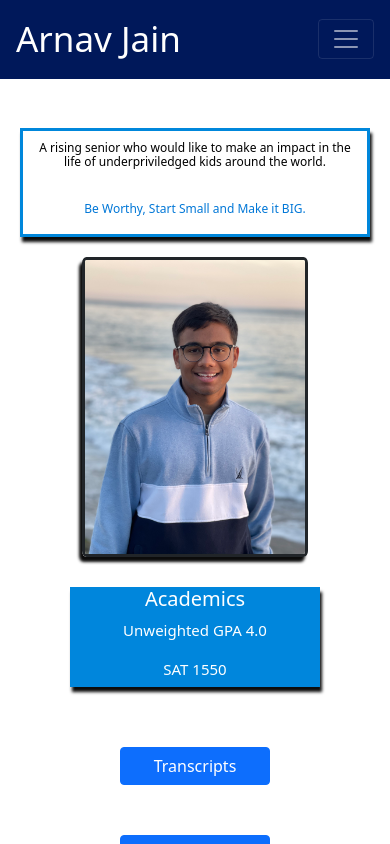
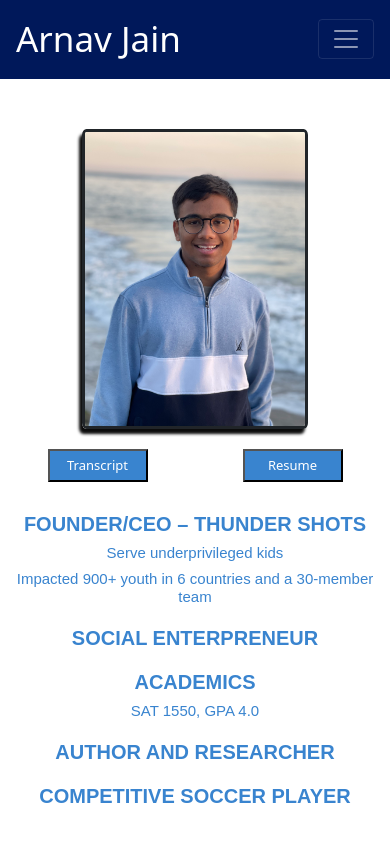
Before and after one commit to rbalonek/arnav-portfolio, a React (Create React App) app: page / in a window 390 px wide. Shown: the top 844 px of the page. Built offline with nearby package versions, Linux system fonts and the light colour scheme.

Commit message:
Landing Changes

```diff
--- a/src/components/New Components/Landing/Landing.css
+++ b/src/components/New Components/Landing/Landing.css
@@ -1,104 +1,77 @@
 .landing__container {
   /* min-height: 850px; */
   min-height: 100vh;
-  display: flex;
-  justify-content: center;
-  /* align-items: center; */
 }
-
-.landing__container-margin {
-  display: flex;
-  /* justify-content: center;
-  align-items: center; */
-  margin-bottom: -100px;
-}
-.landing__left-third {
-  /* width: 30vw; */
-  width: 25vw;
-  height: 100vh;
-  text-align: center;
-  /* background-color: red; */
-  display: flex;
-  flex-direction: column;
-  justify-content: center;
-  padding: 20px;
-  height: fit-content;
-  position: relative;
-  top: 150px;
-  left: 0px;
-  /* font-size: 25px; */
-}
-.left-third__text-container {
-  /* background-color: #0086dc; */
-  border: solid hsl(203, 100%, 43%);
-  color: black;
-  padding: 10px;
-  width: 300px;
-  box-shadow: 2px 5px 3px 0 #0c0c0c;
-}
-.landing__carousel-holder {
-  display: flex;
-  flex-direction: column;
-  justify-content: space-around;
-  height: 100%;
-
-  /* background-color: #0086dc;
-  color: white;
-  height: 400px;
-  position: relative;
-  top: 100px;
-  box-shadow: 2px 5px 3px 0 #0c0c0c; */
-}
-.landing__carousel-holder__btn-split {
-  display: flex;
-  flex-direction: column;
-  flex-wrap: wrap;
-  justify-content: space-around;
-  padding: 10px;
-}
-.landing__middle-third {
-  width: 45vw;
-  text-align: center;
-  /* background-color: blue; */
-  contain: content;
-  position: relative;
-  /* top: 30px; */
-  height: 100vh;
-}
-.landing__right-third {
-  width: 30vw;
-  text-align: center;
-  padding-right: 30px;
-  /* background-color: green; */
-}
-/* .landing__image {
-  width: 400px;
-  position: relative;
-
-} */
 .landing__image {
-  /* width: 500px; */
   height: 80vh;
-  /* width: 70%; */
   position: relative;
   border: solid;
   box-shadow: -3px 5px 3px 0 #0c0c0c;
   border-radius: 2%;
   top: 10px;
 }
-.transcripts-btn {
-  position: relative;
-  bottom: 50px;
-  width: 150px;
-  align-self: center;
+.landing__split {
+  display: flex;
+  justify-content: space-around;
 }
-.resume-btn {
-  position: relative;
-  width: 150px;
-  align-self: center;
+.landing__left {
+  width: 30%;
+  padding: 20px;
 }
 
-@media (max-width: 1400px) {
+.landing__right {
+  /* background-color: red; */
+  width: 60%;
+  display: flex;
+  flex-direction: column;
+  position: relative;
+  /* left: 400px; */
+}
+
+.landing__right-float-right {
+  position: relative;
+  /* left: 177px; */
+}
+
+.landing__buttons {
+  display: flex;
+  justify-content: space-around;
+  position: relative;
+  top: 50px;
+}
+.landing__btn {
+  width: 250px;
+  background-color: #3984cf;
+  color: white;
+  font-size: xx-large;
+  font-weight: 600;
+}
+
+.landing__words {
+  display: flex;
+  flex-direction: column;
+  text-align: right;
+  position: relative;
+  top: 100px;
+  right: 200px;
+  color: #3984cf;
+  font-family: Arial, Helvetica, sans-serif;
+  /* background-color: red; */
+}
+
+.landing__margin {
+  margin-bottom: 50px;
+}
+
+.landing_titles {
+  font-size: 40px;
+  font-weight: 800;
+}
+.landing__title-description {
+  font-size: 30px;
+}
+
+@media (max-width: 1760px) {
   .landing__image {
     width: auto;
     /* width: 70%; */
@@ -108,28 +81,36 @@
     border-radius: 2%;
     /* top: 150px; */
   }
-  .landing-text-left {
+  .landing_titles {
+    font-size: 35px;
+  }
+  .landing__title-description {
+    font-size: 25px;
+  }
+}
+@media (max-width: 1620px) {
+  .landing__words {
+    right: 50px;
+  }
+  .landing_titles {
+    font-size: 30px;
+  }
+  .landing__title-description {
     font-size: 20px;
   }
-  .landing__carousel-holder__btn-split {
-    position: relative;
-    top: 100px;
-    /* left: 25px; */
+  .landing__buttons {
+    width: 50%;
+    left: 300px;
   }
 }
-@media (max-width: 1122px) {
-  .left-third__text-container {
-    /* background-color: #0086dc; */
-    border: solid hsl(203, 100%, 43%);
-    color: black;
-    padding: 10px;
-    box-shadow: 2px 5px 3px 0 #0c0c0c;
-    width: fit-content;
+@media (max-width: 1331px) {
+  .landing__container {
+    /* min-height: 850px; */
+    height: auto;
   }
-}
-@media (max-width: 1122px) {
-  .landing__container {
+  .landing__split {
     flex-direction: column;
+    align-items: center;
   }
   .landing__container-margin {
     bottom: 0;
@@ -142,49 +123,55 @@
     box-shadow: -3px 5px 3px 0 #0c0c0c;
     border-radius: 2%;
     top: 50px;
+    padding: 0;
   }
-  .landing__left-third {
+  .landing__split {
+    display: flex;
+    justify-content: space-around;
+  }
+  .landing__left {
     width: auto;
-    top: 0px;
-    align-items: center;
+    padding: 0;
   }
-  .landing__middle-third {
-    width: auto;
+  .landing__buttons {
+    top: 70px;
+    width: 100%;
+    left: 0px;
+  }
+
+  .landing__words {
+    right: 0px;
     text-align: center;
-    contain: content;
-    position: relative;
-    bottom: 50px;
-    height: 590px;
+    margin-bottom: 120px;
   }
-  .landing__right-third {
-    width: auto;
-    margin-top: 30px;
-    margin-bottom: 10px;
+  .landing_titles {
+    font-size: 25px;
   }
-  .landing__carousel-holder {
-    display: flex;
-    flex-direction: column-reverse;
-    position: relative;
-    left: 30px;
+  .landing__title-description {
+    font-size: 15px;
   }
-  .academic-slider__container {
-    /* contain: content; */
-    position: relative;
-    top: 50px;
-    align-self: center;
-    width: 250px;
+  .landing__margin {
+    margin-bottom: 20px;
   }
-  .landing__carousel-holder__btn-split {
-    display: flex;
-    flex-direction: column;
-    flex-wrap: wrap;
-    justify-content: space-around;
-    padding: 10px;
-    width: fit-content;
-    align-self: center;
-    position: relative;
-    top: 0;
-    /* left: 25px; */
+}
+
+@media (max-width: 700px) {
+  .landing__right {
+    width: 100%;
+  }
+  .landing__btn {
+    width: 100px;
+    font-size: small;
+    font-weight: 300;
+    padding: 5px;
+  }
+
+  .landing_titles {
+    width: 100vw;
+    font-size: 20px;
+  }
+  .landing__title-description {
+    font-size: 15px;
   }
 }
 
@@ -194,66 +181,16 @@
     height: 300px;
     width: auto;
   }
-  .landing__right-third {
-    /* width: 300px; */
-    width: 100%;
-    position: relative;
-    bottom: 50px;
-    /* right: 40px; */
-  }
-  .academic-slider__container {
-    /* contain: content; */
-    width: 250px;
-    right: 0px;
-  }
-  .landing__carousel-holder__btn-split {
-    position: relative;
-    top: 50px;
-    /* right: 10px; */
-  }
-  .landing-text-left {
-    font-size: 12px;
-  }
-  .landing__carousel-holder {
-    left: 0;
-    width: 100vw;
-  }
-  .landing__middle-third {
-    width: auto;
-    text-align: center;
-    contain: content;
-    position: relative;
-    bottom: 50px;
-    height: 400px;
-  }
 }
 @media (max-width: 350px) {
-  .landing__carousel-holder {
-    display: flex;
-    flex-direction: column-reverse;
-    /* justify-content: space-around; */
-    /* height: 100%; */
-    width: 100vw;
-    position: relative;
-    left: 0;
-  }
 }
 
 @media (max-height: 520px) {
-  .left-third__text-container {
-    position: relative;
-    bottom: 130px;
-  }
 }
 
 @media not all and (min-resolution: 0.001dpcm) {
   @supports (-webkit-appearance: none) and (stroke-color: transparent) {
     @media (max-width: 1122px) {
-      .landing__right-third {
-        width: auto;
-        margin-top: 250px;
-        margin-bottom: 10px;
-      }
     }
   }
 }
--- a/src/components/New Components/Landing/Landing.jsx
+++ b/src/components/New Components/Landing/Landing.jsx
@@ -1,47 +1,56 @@
 import React from "react";
 import "./Landing.css";
 
+import Resume from "../../../assets/Resume_Transcript/Arnav_Resume.docx";
+import Transcript from "../../../assets/Resume_Transcript/Transcript.pdf";
+
 import Headshot from "../../../assets/ArnavHeadshot.jpg";
-import AcaemicSlider from "../AcaemicSlider/AcaemicSlider";
-import { Button } from "react-bootstrap";
+// import { Button } from "react-bootstrap";
 
 export default function Landing() {
   return (
     <div className="landing__container">
-      <div className="landing__left-third">
-        <div className="left-third__text-container">
-          <h4
-            className="landing-text-left"
-            style={{ textTransform: "lowercase" }}
-          >
-            <span style={{ textTransform: "uppercase" }}>a </span>
-            RISING SENIOR WHO WOULD LIKE TO MAKE AN IMPACT IN THE LIFE OF
-            UNDERPRIVILEDGED KIDS AROUND THE WORLD.
-          </h4>
-          <br />
-          <h4 className="landing-text-left" style={{ color: "#0077D7" }}>
-            Be Worthy, Start Small and Make it BIG.
-          </h4>
+      <div className="landing__split">
+        <div className="landing__left">
+          <img className="landing__image" src={Headshot} alt="img" />
         </div>
-      </div>
+        <div className="landing__right">
+          <div className="landing__buttons">
+            <a download href={Resume} alt="resume">
+              <button className="landing__btn">Transcript</button>
+            </a>
+            <a download href={Transcript} alt="transcript">
+              <button className="landing__btn">Resume</button>
+            </a>
+          </div>
+          <div className="landing__words">
+            <h2 className="landing_titles">FOUNDER/CEO – THUNDER SHOTS</h2>
+            <h4 className="landing__title-description">
+              Serve underprivileged kids
+            </h4>
+            <h4 className="landing__title-description landing__margin">
+              Impacted 900+ youth in 6 countries and a 30-member team
+            </h4>
 
-      <div className="landing__middle-third">
-        <img className="landing__image" src={Headshot} alt="img" />
-      </div>
+            <h2 className="landing_titles landing__margin">
+              SOCIAL ENTERPRENEUR
+            </h2>
 
-      <div className="landing__right-third">
-        <div className="landing__carousel-holder">
-          <div className="landing__carousel-holder__btn-split">
-            <Button variant="primary" className="transcripts-btn">
-              Transcripts
-            </Button>
-            <Button variant="primary" className="resume-btn">
-              Resume
-            </Button>
+            <h2 className="landing_titles">ACADEMICS</h2>
+            <h4 className="landing__title-description landing__margin">
+              SAT 1550, GPA 4.0
+            </h4>
+
+            <h2 className="landing_titles landing__margin">
+              AUTHOR AND RESEARCHER
+            </h2>
+
+            <h2 className="landing_titles">COMPETITIVE SOCCER PLAYER</h2>
           </div>
-          <AcaemicSlider />
         </div>
       </div>
     </div>
   );
 }
+
+// <img className="landing__image" src={Headshot} alt="img" />
```
Also changed, not shown: 2 other files (tests, documents, lock files or other folders).
